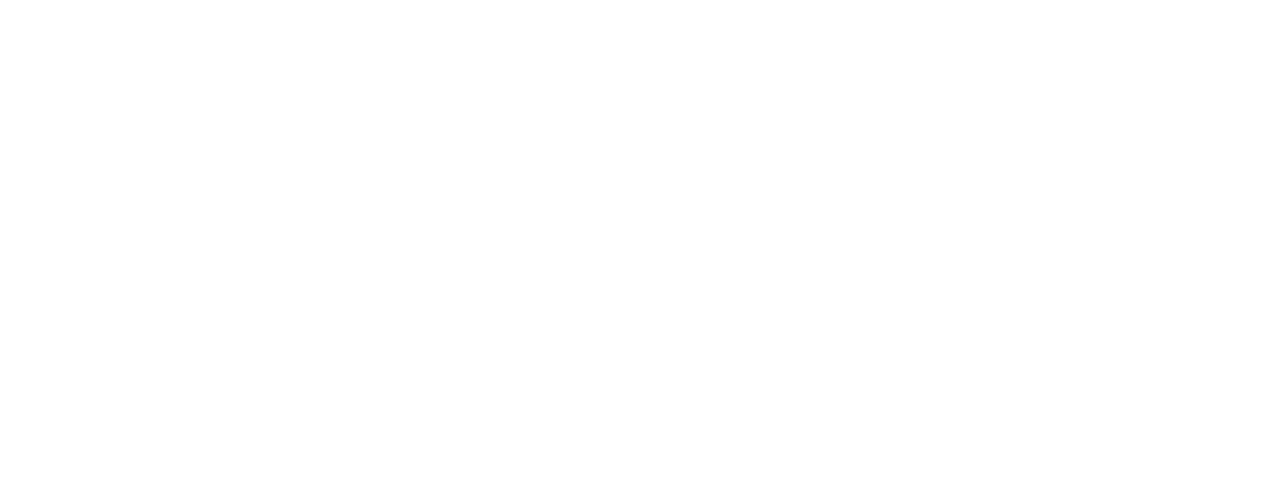
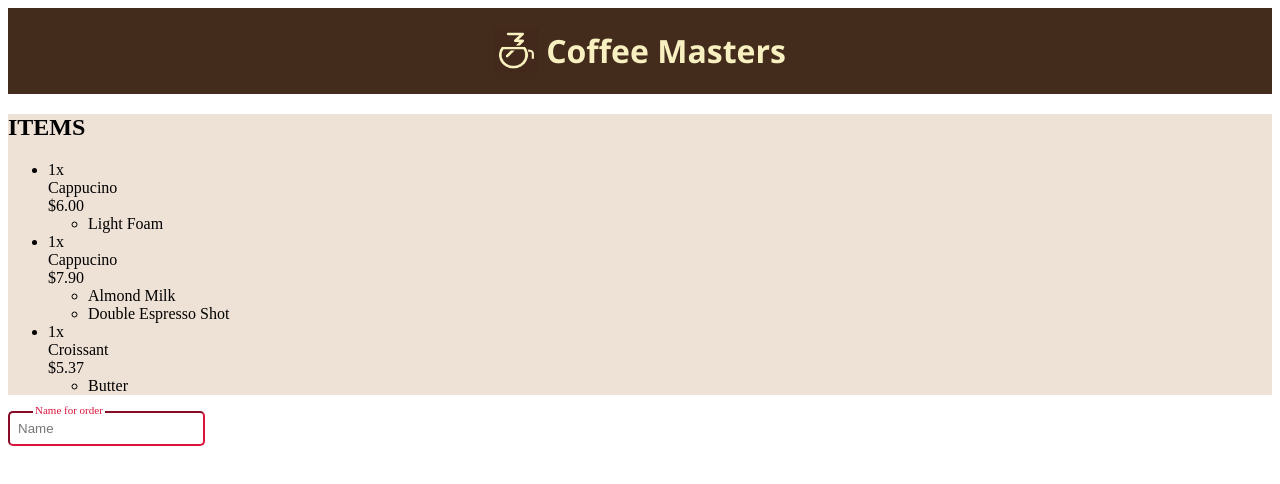
Before and after one commit to RomanHrbek/Coffee-Checkout-Page, a plain HTML site: page index.html in a window 1280 px wide. Drawn offline with nearby package versions, Linux system fonts and the light colour scheme.

Commit message:
items section added

```diff
--- a/index.html
+++ b/index.html
@@ -11,6 +11,67 @@
     <title>Coffee checkout</title>
 </head>
 <body>
+    <div class="header">
+        <img id="logo" src="./coffee_masters_logo.png">
+        <h1>Coffee Masters</h1>
+    </div>
+
+    <div class="items-container">
+        <h2 class="items-header">ITEMS</h2>
+        <ul>
+            <li class="items">
+                <div class="item-quantity">1x</div>
+                <div class="item-name">Cappucino</div>
+                <div class="item-price">$6.00</div>
+                <ul class="item-options-list">
+                    <li class="item-options">Light Foam</li>
+                </ul>
+            </li>
+
+            <li class="items">
+                <div class="item-quantity">1x</div>
+                <div class="item-name">Cappucino</div>
+                <div class="item-price">$7.90</div>
+                <ul class="item-options-list">
+                    <li class="item-options">Almond Milk</li>
+                    <li class="item-options">Double Espresso Shot</li>
+                </ul>
+            </li>
+
+            <li class="items">
+                <div class="item-quantity">1x</div>
+                <div class="item-name">Croissant</div>
+                <div class="item-price">$5.37</div>
+                <ul class="item-options-list">
+                    <li class="item-options">Butter</li>
+                </ul>
+            </li>
+        </ul>
+    </div>
+
+    <div class="name-container">
+        <div class="name-group">
+            <label for="name" class="input-label">Name for order</label>
+            <input id="ordername" class="name-input" placeholder="Name" />
+        </div>
+    </div>
+
+    <div class="payment">
+    </div>
+
+    <div class="total">
+    </div>
+
+    <div class="order">
+
+    </div>
+
+
+
+
+
+
+
     <script src="index.js"></script>
 </body>
 </html>
--- a/styles.css
+++ b/styles.css
@@ -0,0 +1,70 @@
+
+.header {
+    background-color: #442C1C;
+    color: #F8F0C0;
+    display: flex;
+    justify-content: center;
+    font-family: 'Open Sans', sans-serif;
+}
+
+#logo {
+    height: 45px;
+    width: 45px;
+    margin-top: 20px;
+    margin-right: 7px;
+}
+
+.items-container {
+    background-color: rgb(238, 225, 213);
+}
+
+
+
+
+
+
+
+
+
+
+
+
+
+
+
+
+
+
+
+
+
+
+
+
+.name-group {
+    position: relative;
+    display: inline-block;
+  }
+
+  .name-input {
+    border-color: crimson;
+    padding: 8px;
+    border-radius: 5px;
+  }
+
+  .input-label {
+    background-color: white;
+    color: crimson;
+    font-size: 11px;
+    position: absolute;
+    left: 25px;
+    top: -7px;
+    padding: 0 2px;
+  }
+
+/* colors pallete
+#EBE7DF
+#DBBB93
+#A98259
+#B7967B
+*/
```
